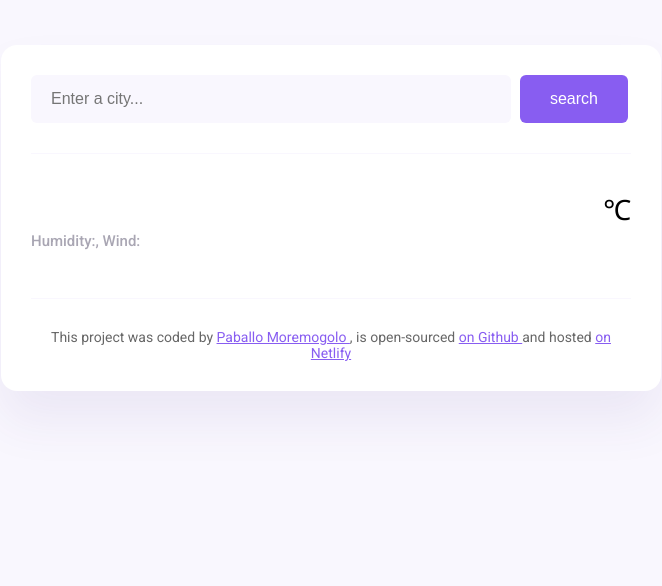
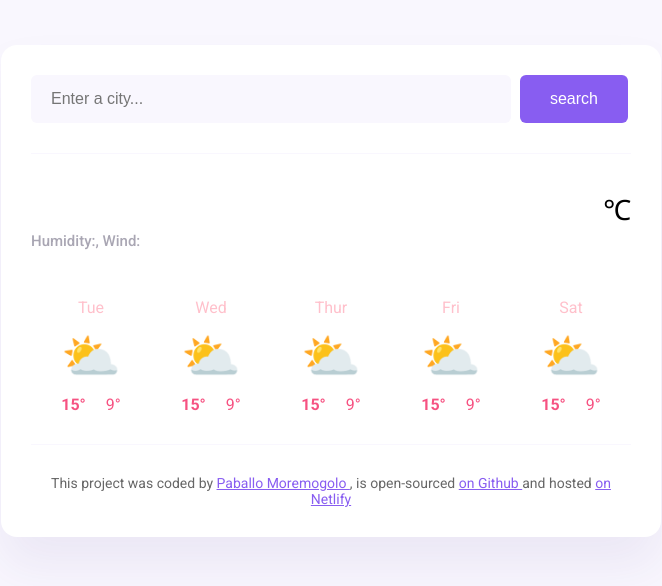
Before and after one commit to PabiBot/my-SheCodes-final-project, a plain HTML site: page index.html in a window 1280 px wide. Shown: the whole page, without its empty margins (309-971 px from the left). Drawn offline with nearby package versions, Linux system fonts and the light colour scheme; no server answers.

Commit message:
inject the forecast HTML from javascript

```diff
--- a/index.html
+++ b/index.html
@@ -17,8 +17,14 @@
     <div class="app">
       <header>
         <form class="search-form" id="search-form">
-          <input type="search" placeholder="Enter a city..." required id="search-form-input" class="search-form-input" />
-          <input type="submit" value="search" class="search-form-button"/>
+          <input
+            type="search"
+            placeholder="Enter a city..."
+            required
+            id="search-form-input"
+            class="search-form-input"
+          />
+          <input type="submit" value="search" class="search-form-button" />
         </form>
       </header>
       <main>
@@ -26,17 +32,20 @@
           <div>
             <h1 class="weather-app-ciy" id="city"></h1>
             <p class="weather-app-details">
-            <span id="time">
-            </span><span id="description"></span>
+              <span id="time"> </span><span id="description"></span>
               <br />
-            Humidity:<strong id="humidity"></strong>, Wind:<strong id="wind-speed"></strong>
+              Humidity:<strong id="humidity"></strong>, Wind:<strong
+                id="wind-speed"
+              ></strong>
             </p>
           </div>
           <div class="temp-container">
             <div id="icon"></div>
-        </div><div class="temp-value" id="temperature"></div><div class="app-unit">℃
           </div>
+          <div class="temp-value" id="temperature"></div>
+          <div class="app-unit">℃</div>
         </div>
+        <div class="weather-forecast" id="forecast"></div>
       </main>
       <footer>
         This project was coded by
--- a/src/index.css
+++ b/src/index.css
@@ -86,6 +86,37 @@ main {
   font-size: 28px;
 }
 
+.weather-forecast {
+  display: flex;
+  justify-content: space-around;
+  margin-top: 30px;
+}
+
+.weather-forecast-date {
+  text-align: center;
+  color: pink;
+  font-size: 16px;
+  line-height: 20px;
+  margin-bottom: 10px;
+}
+
+.weather-forecast-icon {
+  font-size: 48px;
+  text-align: center;
+}
+
+.weather-forecast-temperatures {
+  text-align: center;
+  color: #f65282;
+  display: flex;
+  justify-content: center;
+  margin-top: 10px;
+}
+
+.weather-forecast-temperature {
+  padding: 0 10px;
+}
+
 footer {
   border-top: 1px solid #f9f7fe;
   padding: 30px 0 0 0;
--- a/src/index.js
+++ b/src/index.js
@@ -8,28 +8,33 @@ function refreshWeather(response) {
   let timeElement = document.querySelector("#time");
   let data = new date(response.data.time * 1000);
 
-  let iconElement= document.querySelector {
-    "#icon"
-  }
+  let iconElement = document.querySelector("#icon");
 
   iconElement.innerHTML = `<img src="${response.data.condition.icon_url}" class="weather-app-icon"
           />`;
 
   cityElement.innerHTML = response.data.city;
 
-  timeElement.innerHTML = formatDate{date};
+  timeElement.innerHTML = formatDate(date);
   descriptionElement.innerHTML = response.data.condition.description;
   humidityElement.innerHTML = `${response.data.temperature.humidity}%`;
   windSpeedElement.innerHTML = `${response.data.wind.speed}km/h`;
   temperature.innerHTML = Math.round(temperature);
-
 }
 
 function formatDate(date) {
   let minutes = date.getMinutes();
   let hours = date.getHours();
 
-   let days = ["Sunday", "Monday", "Tuesday", "Wednesday", "Thursday", "Friday", "Saturday"];
+  let days = [
+    "Sunday",
+    "Monday",
+    "Tuesday",
+    "Wednesday",
+    "Thursday",
+    "Friday",
+    "Saturday",
+  ];
 
   let day = days[date.getDay()];
 
@@ -44,7 +49,6 @@ function searchCity(city) {
   let apiKey = "6acbf29oe0bed88233dce137461c1tf4";
   let apiUrl = `https://api.shecodes.io/weather/v1/current?query=${city}&key=${apiKey}&units=metric`;
   axios.get(apiUrl).then(refreshWeather);
-
 }
 
 function handleSearchSubmit(event) {
@@ -54,7 +58,34 @@ function handleSearchSubmit(event) {
   searchCity(searchInput.value);
 }
 
+function displayForecast() {
+  let forecastElement = document.querySelector("#forecast");
+
+  let days = ["Tue", "Wed", "Thur", "Fri", "Sat"];
+  let forecastHTML = "";
+
+  days.forEach(function (day) {
+    forecastHTML =
+      forecastHTML +
+      `
+          <div class="weather-forecast-day">
+            <div class="weather-forecast-date">${day}</div>
+            <div class="weather-forecast-icon">⛅</div>
+            <div class="weather-forecast-temperatures">
+              <div class="weather-forecast-temperature">
+              <strong>15°</strong>
+              </div>
+              <div class="weather-forecast-temperature">9°</div>
+            </div>
+          </div>
+`;
+  });
+
+  forecastElement.innerHTML = forecastHTML;
+}
+
 let searchFormElement = document.querySelector("#search-form");
 searchFormElement.addEventListener("submit", handleSearchSubmit);
 
 searchCity("Paris");
+displayForecast();
```
Lines whose indentation alone changed are shown as unchanged.
